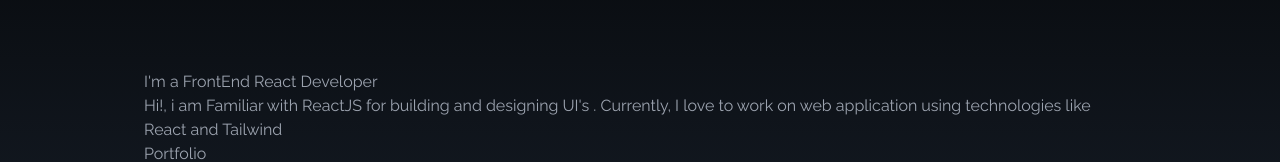
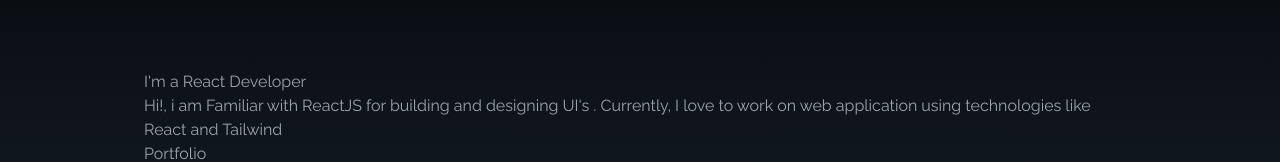
Before and after one commit to Sriram511/my-portfolio, a React (Create React App) app: page / in a window 1280 px wide. Shown: the part 274-436 px from the top of the page. Built offline with nearby package versions, Linux system fonts and the light colour scheme.

Commit message:
Update Home.js

```diff
--- a/src/components/Home.js
+++ b/src/components/Home.js
@@ -1,5 +1,5 @@
 import React from "react";
-import MyImage from "../assets/me.jpg";
+// import MyImage from "../assets/me.jpg";
 import * as RctIcons from "react-icons/cg";
 
 const Home = () => {
@@ -10,7 +10,7 @@
     >
       <div className="max-w-screen-lg mx-auto flex flex-col items-center justify-center h-full px-4 md:flex-row">
         <div>
-          <h2>I'm a FrontEnd React Developer</h2>
+          <h2>I'm a React Developer</h2>
 
           <p>
             Hi!, i am Familiar with ReactJS for building and designing UI's .
```
